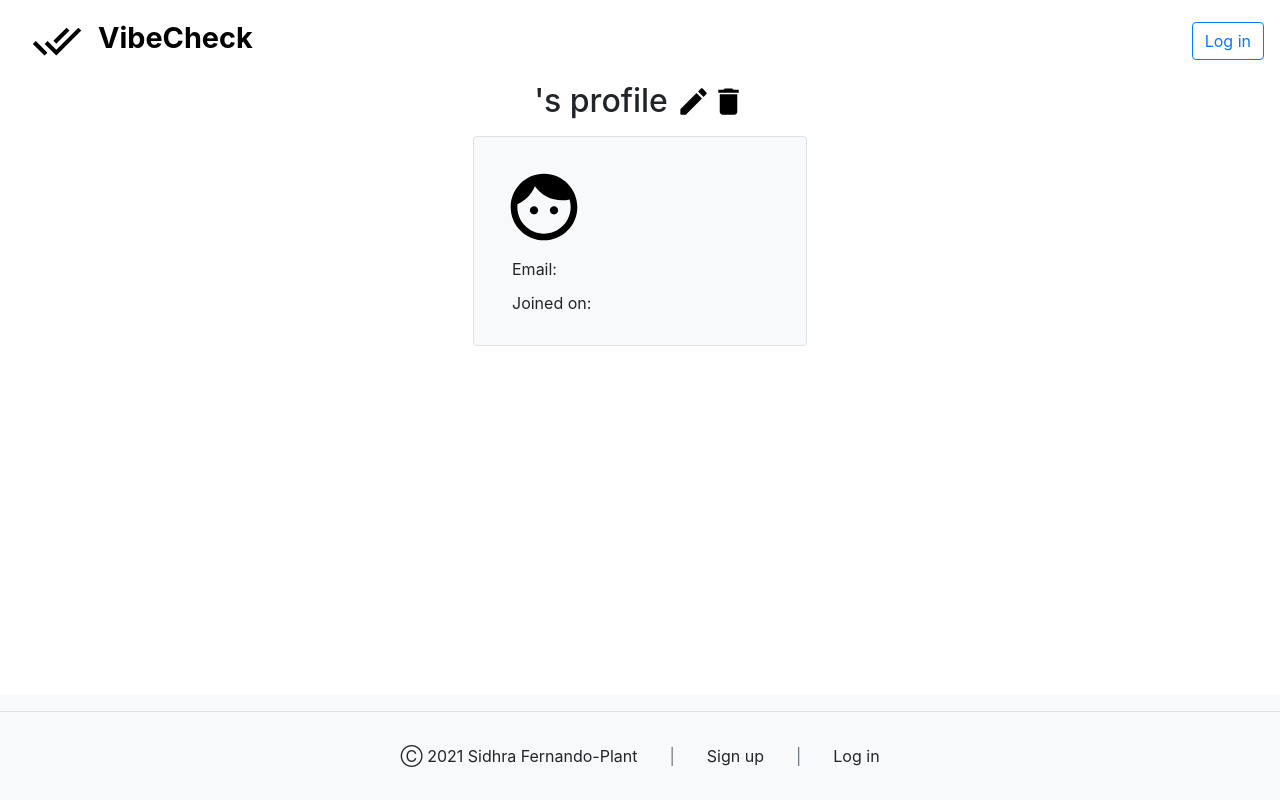
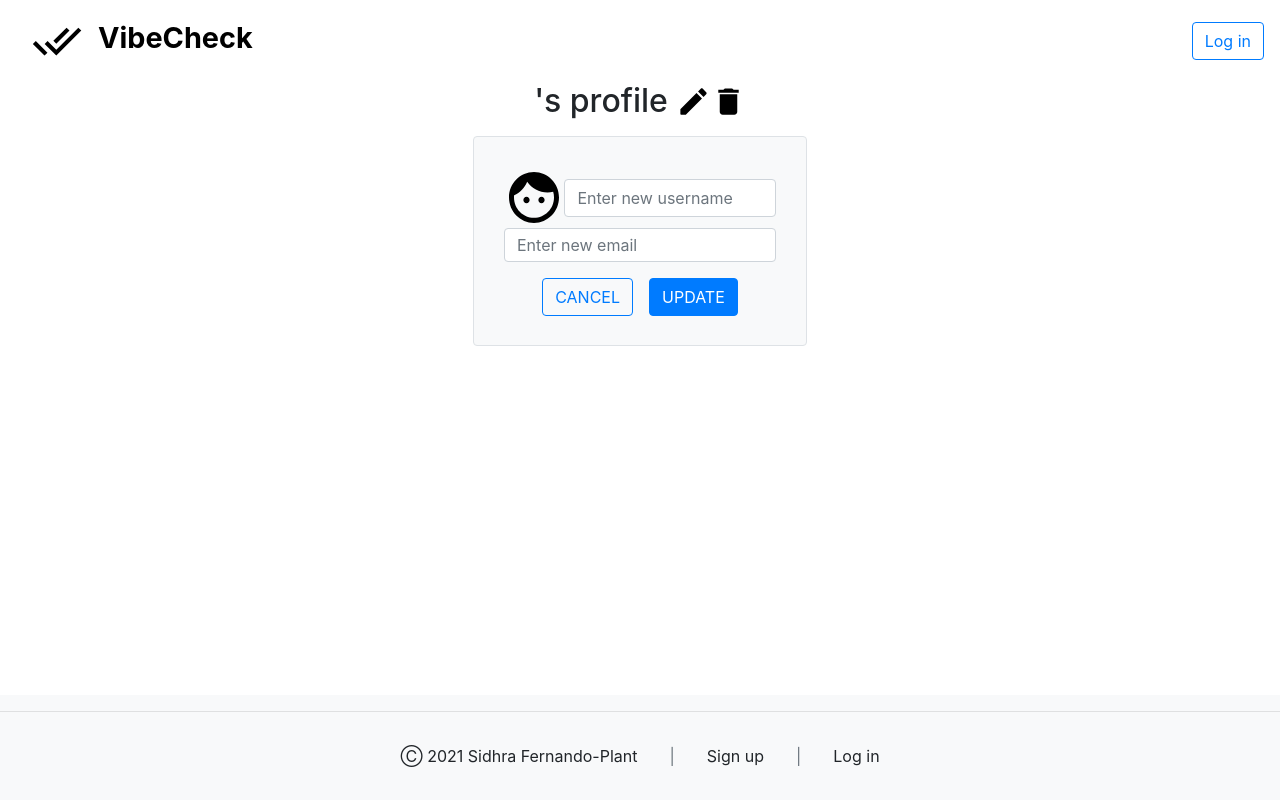
Before and after one commit to SidhraFernando-Plant/COSC2758-A1, a React (Create React App) app: page /profile in a window 1280 px wide. Both pictures are taken after a click on the picture 693 px from the left and 101 px from the top of the page. Built offline with nearby package versions, Linux system fonts and the light colour scheme.

Commit message:
Make edit function on profile page functional

```diff
--- a/src/components/App.js
+++ b/src/components/App.js
@@ -41,7 +41,7 @@ function App() {
               )} />
 
             <Route path="/profile" render={props => (
-              <MyProfile {...props} username={username} email={email} dateJoined={dateJoined} logoutUser={logoutUser}/>
+              <MyProfile {...props} username={username} email={email} dateJoined={dateJoined} logoutUser={logoutUser} loginUser={loginUser}/>
             )} />
 
 
--- a/src/components/MyProfile.js
+++ b/src/components/MyProfile.js
@@ -1,8 +1,20 @@
 import avatar from '../img/avatar.svg'
 import edit from '../img/edit.svg'
 import trash from '../img/delete.svg'
-import {deleteUser} from "../data/repository";
+import {deleteUser, editUser, setUser} from "../data/repository";
+import { useState } from 'react';
 function MyProfile(props) {
+  var username = null;
+  var email = null;
+
+  function setUsernameInput(newUsername) {
+      username = newUsername;
+  }
+
+  function setEmail(newEmail) {
+      email = newEmail;
+  }
+    const [editing, setEditing] = useState(false);
     function deleteProfile() {
         //change to better alert
         //if(window.confirm('Are you sure you want to delete your account?')) {
@@ -12,8 +24,18 @@ function MyProfile(props) {
         //}
     }
     function editProfile() {
-        alert('editing');
+        setEditing(!editing);
     }
+    function cancelEdit() {
+      setEditing(!editing);
+    }
+    function updateProfile(newUsername, newEmail) {
+      editUser(props.username, newUsername, newEmail);
+      props.loginUser(newUsername, newEmail, props.dateJoined);
+      setUser(newUsername, newEmail, props.dateJoined);
+      setEditing(!editing);
+    }
+
     return (
     <div>
       <div className="d-flex align-items-center justify-content-center">
@@ -24,10 +46,39 @@ function MyProfile(props) {
       <div className="profile-details d-flex flex-column bg-light rounded mt-3 border justify-content-between">
         <div className="d-flex align-items-center">
             <img src={avatar} className="avatar"></img>
-            <h2 className="ml-2">{props.username}</h2>
+            {!editing
+                ?
+                <h2 className="ml-2">{props.username}</h2>
+                :
+                <>
+                  <input type="text" className="form-control" id="newUsername" placeholder="Enter new username" onChange={e => setUsernameInput(e.target.value)}></input>
+                </>
+              }
+            {//<h2 className="ml-2">{props.username}</h2>
+            }
         </div>
-        <span className="ml-2">Email: {props.email}</span>
-        <span className="ml-2">Joined on: {props.dateJoined}</span>
+        {!editing
+          ?
+          <span className="ml-2">Email: {props.email}</span>
+          :
+          <>
+            <input type="text" className="form-control" id="newEmail" placeholder="Enter new email" onChange={e => setEmail(e.target.value)}></input>
+          </>
+        }
+        {//<span className="ml-2">Email: {props.email}</span>
+}
+        {!editing
+          ?
+          <span className="ml-2">Joined on: {props.dateJoined}</span>
+          :
+          <>
+            <div className="m-auto">
+              <button type="submit" onClick={cancelEdit} className="mt-3 btn btn-outline-primary d-inline">CANCEL</button>
+              <button type="submit" onClick={() => updateProfile(username, email)} className="mt-3 ml-3 btn btn-primary d-inline">UPDATE</button>
+
+            </div>
+          </>
+        }
       </div>
     </div>
     );
--- a/src/data/repository.js
+++ b/src/data/repository.js
@@ -89,7 +89,6 @@ function removeUser() {
 function deleteUser(username) {
     const users = JSON.parse(localStorage.getItem(USERS_KEY));
     for(var i=0;i<users.length;i++) {
-
       if(username===users[i].username) {
         alert("account found at position" + i)
           users.splice(i, i+1);
@@ -97,7 +96,18 @@ function deleteUser(username) {
           return;
       }
     }
+}
 
+function editUser(oldUsername, newUsername, email) {
+  const users = JSON.parse(localStorage.getItem(USERS_KEY));
+  for(const user of users) {
+    if(oldUsername===user.username) {
+        alert("Account found");
+        user.username = newUsername;
+        user.email = email;
+        localStorage.setItem(USERS_KEY, JSON.stringify(users));
+    }
+  }
 }
 
 function createUser(newUsername, newPassword, newEmail, date) {
@@ -118,7 +128,8 @@ export {
     getEmailByUsername,
     getDateJoined,
     getDateByUsername,
-    deleteUser
+    deleteUser,
+    editUser
 }
 
 //[{"username":"mbolger","password":"abc123"},{"username":"shekhar","password":"def456"}]
```
